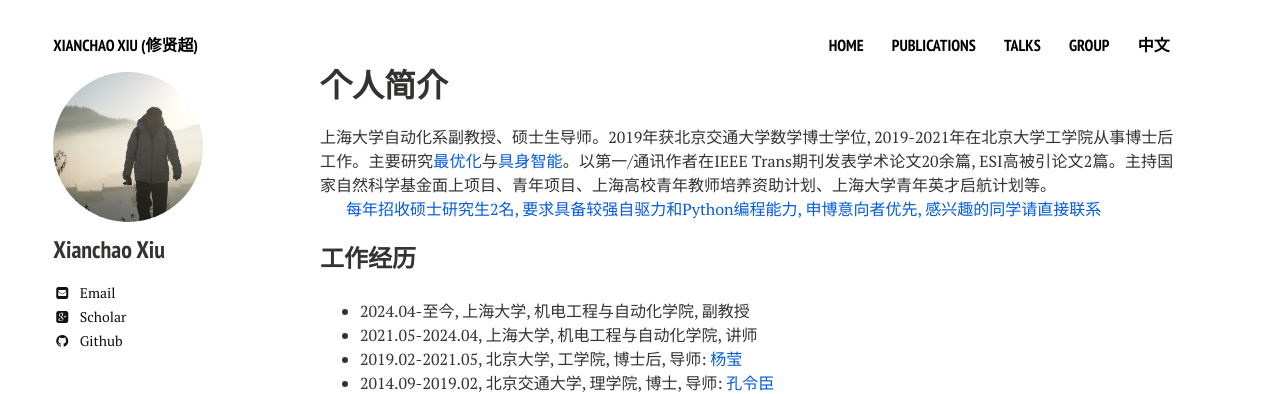
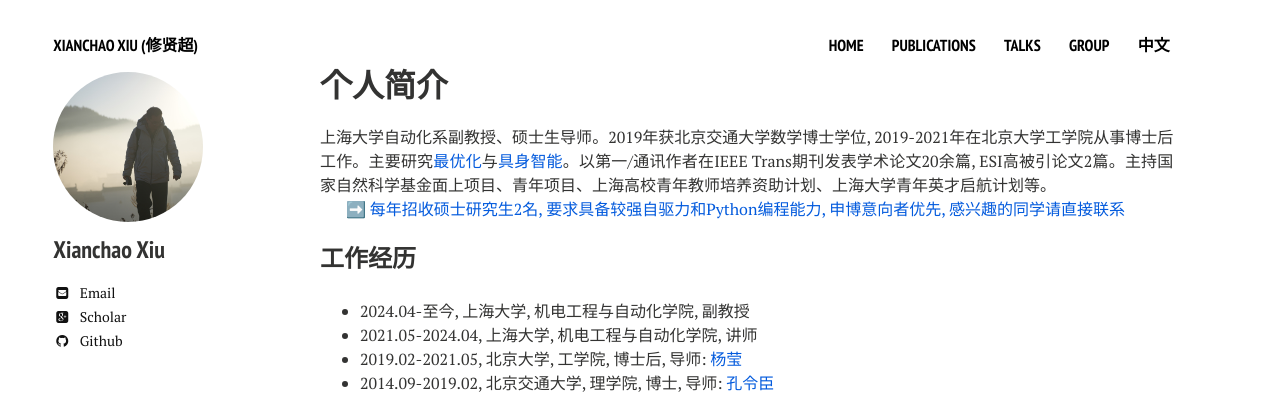
Before and after one commit to xianchaoxiu/xianchaoxiu.github.io, a Jekyll site: the page built from chinese/index.md, in a window 1280 px wide. Shown: the top 394 px of the page. Built offline with Jekyll 4.4.1, drawn with Linux system fonts in a browser that asks for light colours; nearby versions of some CDN libraries.

Commit message:
Update index.md

```diff
--- a/chinese/index.md
+++ b/chinese/index.md
@@ -9,7 +9,7 @@ share: false
 
 上海大学自动化系副教授、硕士生导师。2019年获北京交通大学数学博士学位, 2019-2021年在北京大学工学院从事博士后工作。主要研究<a href="https://xianchaoxiu.github.io/chinese/research/OPT/" class="textlink" target="_blank">最优化</a>与<a href="https://xianchaoxiu.github.io/chinese/research/EAI/" class="textlink" target="_blank">具身智能</a>。以第一/通讯作者在IEEE Trans期刊发表学术论文20余篇, ESI高被引论文2篇。主持国家自然科学基金面上项目、青年项目、上海高校青年教师培养资助计划、上海大学青年英才启航计划等。  <br>
 
-<a href="https://xianchaoxiu.github.io/chinese/reading/" class="textlink" target="_blank">每年招收硕士研究生2名, 要求具备较强自驱力和Python编程能力, 申博意向者优先, 感兴趣的同学请直接联系</a><br>
+➡️ <a href="https://xianchaoxiu.github.io/chinese/reading/" class="textlink" target="_blank">每年招收硕士研究生2名, 要求具备较强自驱力和Python编程能力, 申博意向者优先, 感兴趣的同学请直接联系</a><br>
 
 
 
```
